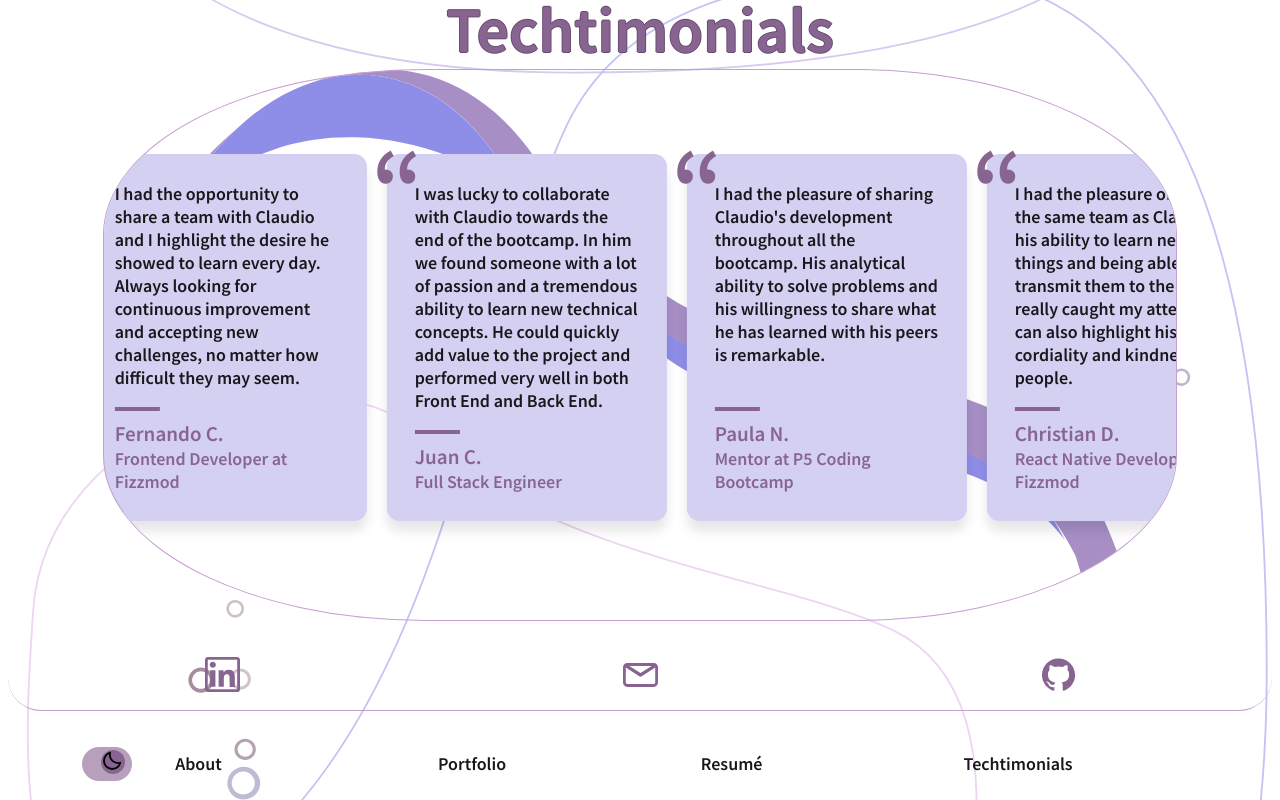
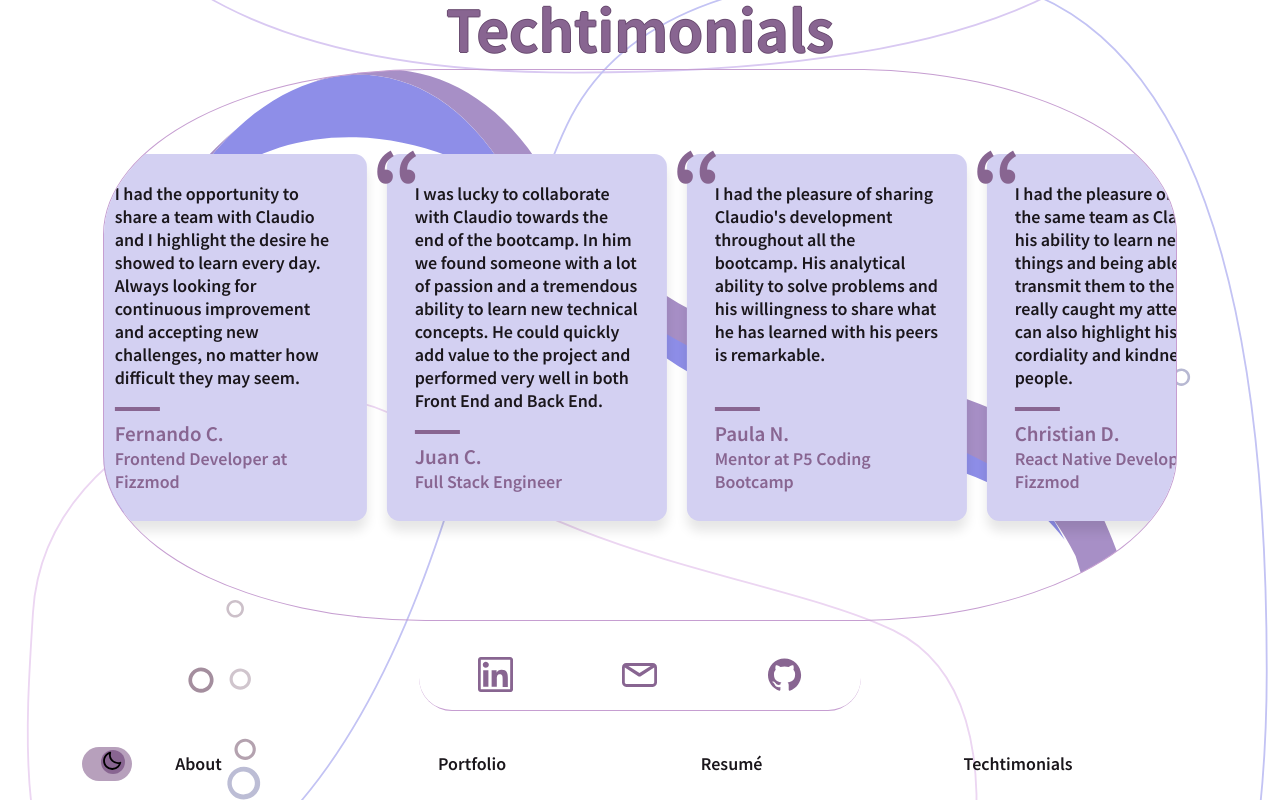
Before and after one commit to cmzluna/cmz.codes, a Next.js app: page / in a window 1280 px wide. Shown: the part 2841-3641 px from the top of the page. Built offline with nearby package versions, Linux system fonts and the light colour scheme.

Commit message:
social links div styled

```diff
--- a/pages/styles.ts
+++ b/pages/styles.ts
@@ -4,7 +4,7 @@ import styled from "styled-components";
 const SocialLinksBottom = styled(SocialLinks)`
   z-index: 3;
   display: flex;
-  width: 100%;
+  width: 35%;
   justify-content: space-around;
   margin: 3vh auto;
   padding: 5px;
```
